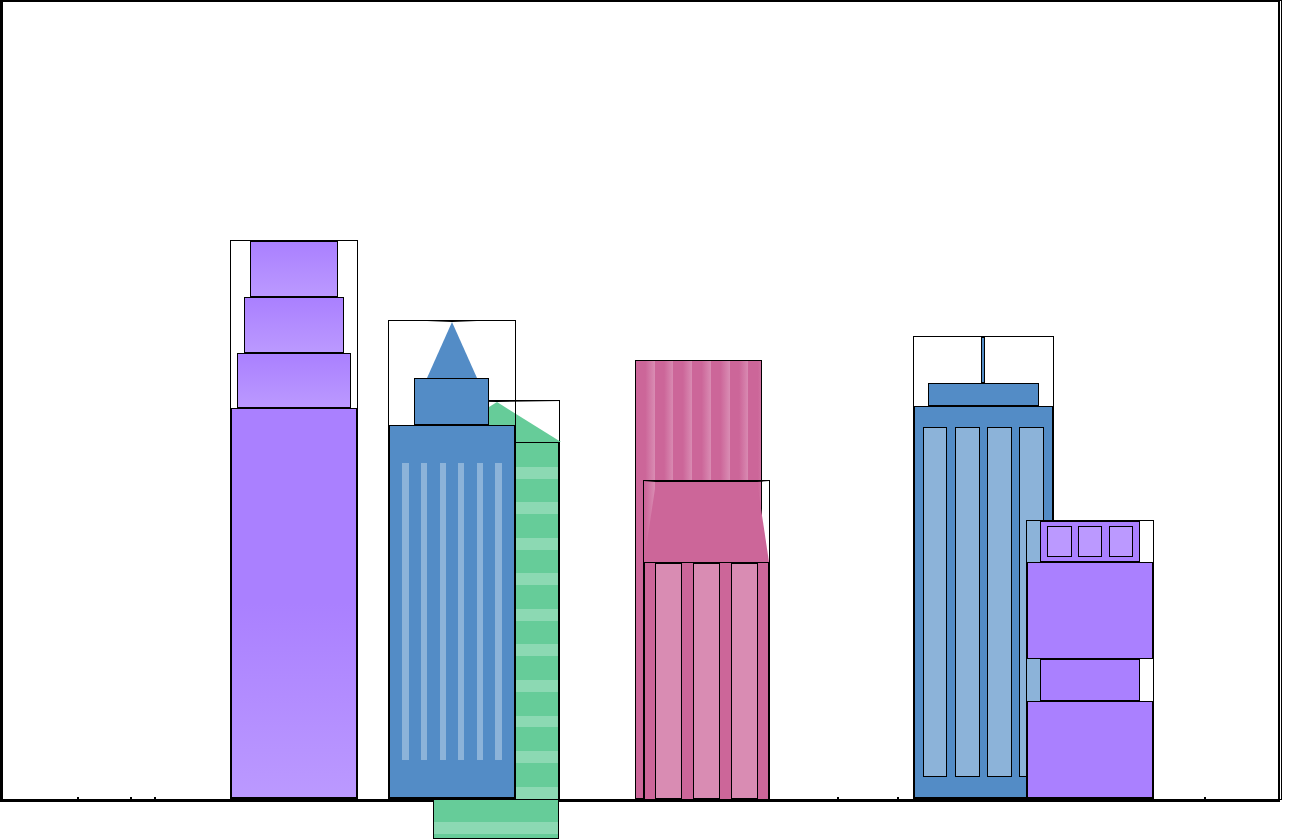
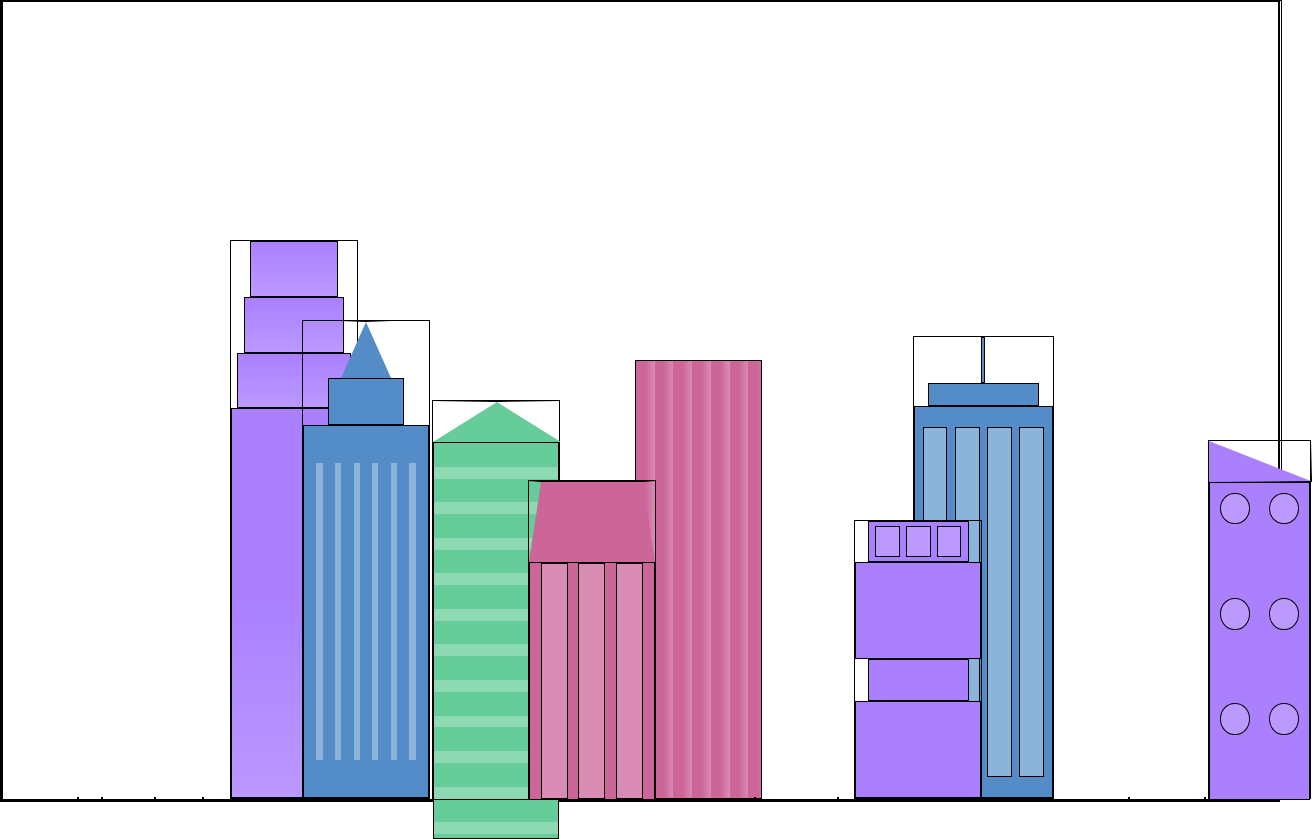
Before and after one commit to ConradPB/City-Skyline-Night-Blackout, a website: page index.html in a window 1280 px wide. Shown: the whole page, 1312 px wide, since content can reach past the window. Drawn offline with Linux system fonts and the light colour scheme.

Commit message:
city skyline 4th foreground building

```diff
--- a/CSS/styles.css
+++ b/CSS/styles.css
@@ -222,3 +222,31 @@
     height: 80%;
     background-color: var(--window-color1);
   }
+
+  .fb4 {
+    width: 8%;
+    height: 45%;
+    position: relative;
+    left: 10%;
+  }
+
+  .fb4a {
+    border-top: 5vh solid transparent;
+    border-left: 8vw solid var(--building-color1);
+  }
+
+  .fb4b {
+    width: 100%;
+    height: 89%;
+    background-color: var(--building-color1);
+    display: flex;
+    flex-wrap: wrap;
+  }
+
+  .fb4-window {
+    width: 30%;
+    height: 10%;
+    border-radius: 50%;
+    background-color: var(--window-color1);
+    margin: 10%;
+  }
--- a/index.html
+++ b/index.html
@@ -63,7 +63,17 @@
         <div class="fb3a"></div>
         <div class="fb3b"></div>
       </div>
+      <div class="fb4">
+        <div class="fb4a"></div>
+        <div class="fb4b">
+          <div class="fb4-window"></div>
+          <div class="fb4-window"></div>
+          <div class="fb4-window"></div>
+          <div class="fb4-window"></div>
+          <div class="fb4-window"></div>
+          <div class="fb4-window"></div>
+        </div>
+      </div>
 
-    </div>
   </body>
 </html>
```
